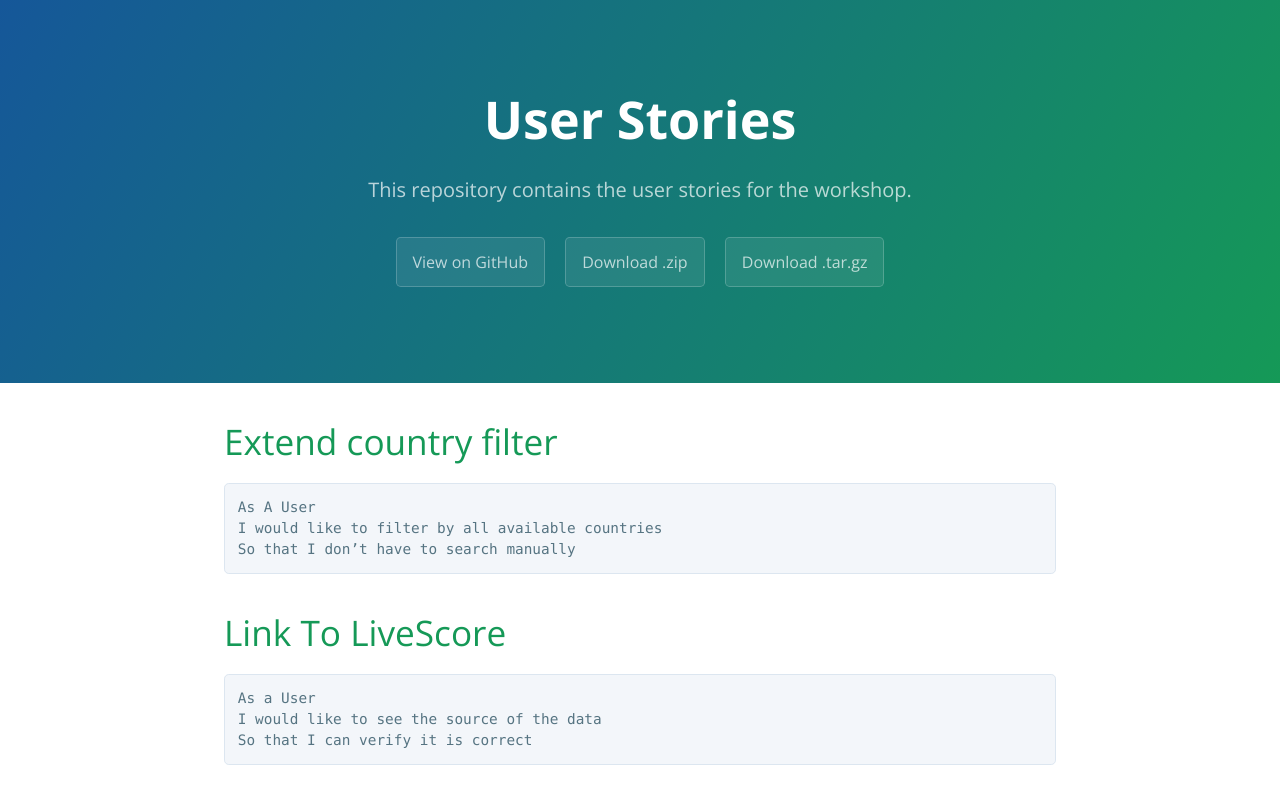
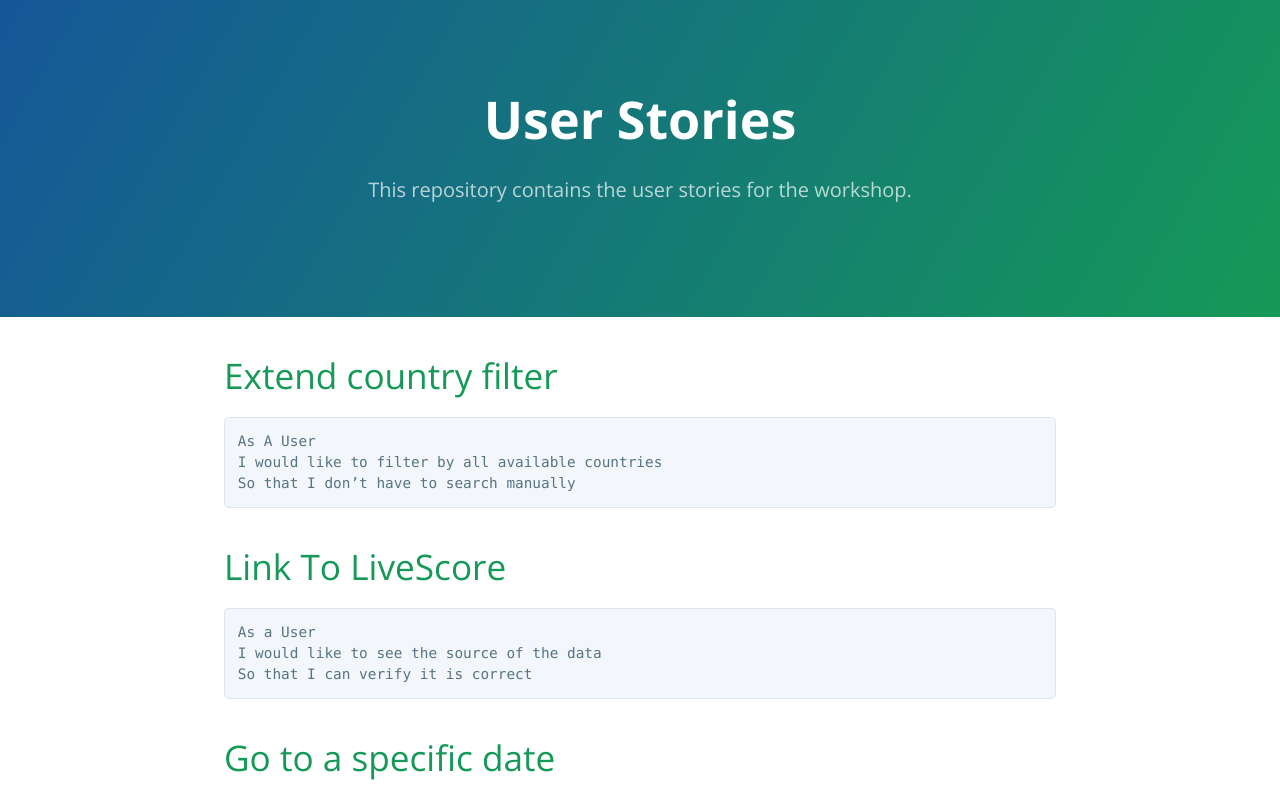
Before and after one commit to EmbeddedTester/UserStories, a plain HTML site: page index.html in a window 1280 px wide. Shown: the top 794 px of the page. Drawn offline with nearby package versions, Linux system fonts and the light colour scheme.

Commit message:
Update index.html

```diff
--- a/index.html
+++ b/index.html
@@ -13,9 +13,6 @@
     <section class="page-header">
       <h1 class="project-name">User Stories</h1>
       <h2 class="project-tagline">This repository contains the user stories for the workshop.</h2>
-      <a href="https://github.com/EmbeddedTester/UserStories" class="btn">View on GitHub</a>
-      <a href="https://github.com/EmbeddedTester/UserStories/zipball/master" class="btn">Download .zip</a>
-      <a href="https://github.com/EmbeddedTester/UserStories/tarball/master" class="btn">Download .tar.gz</a>
     </section>
 
     <section class="main-content">
```
